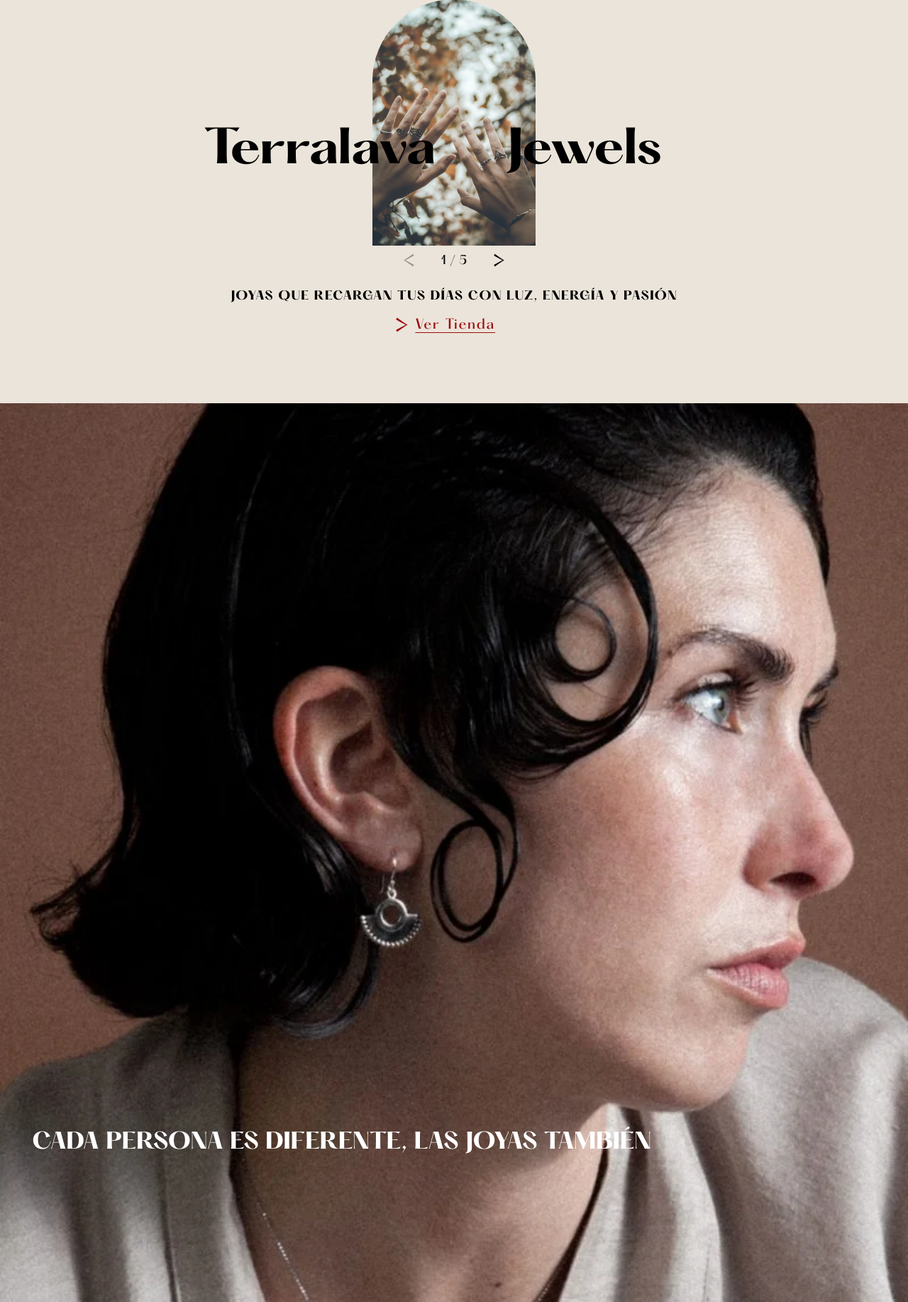
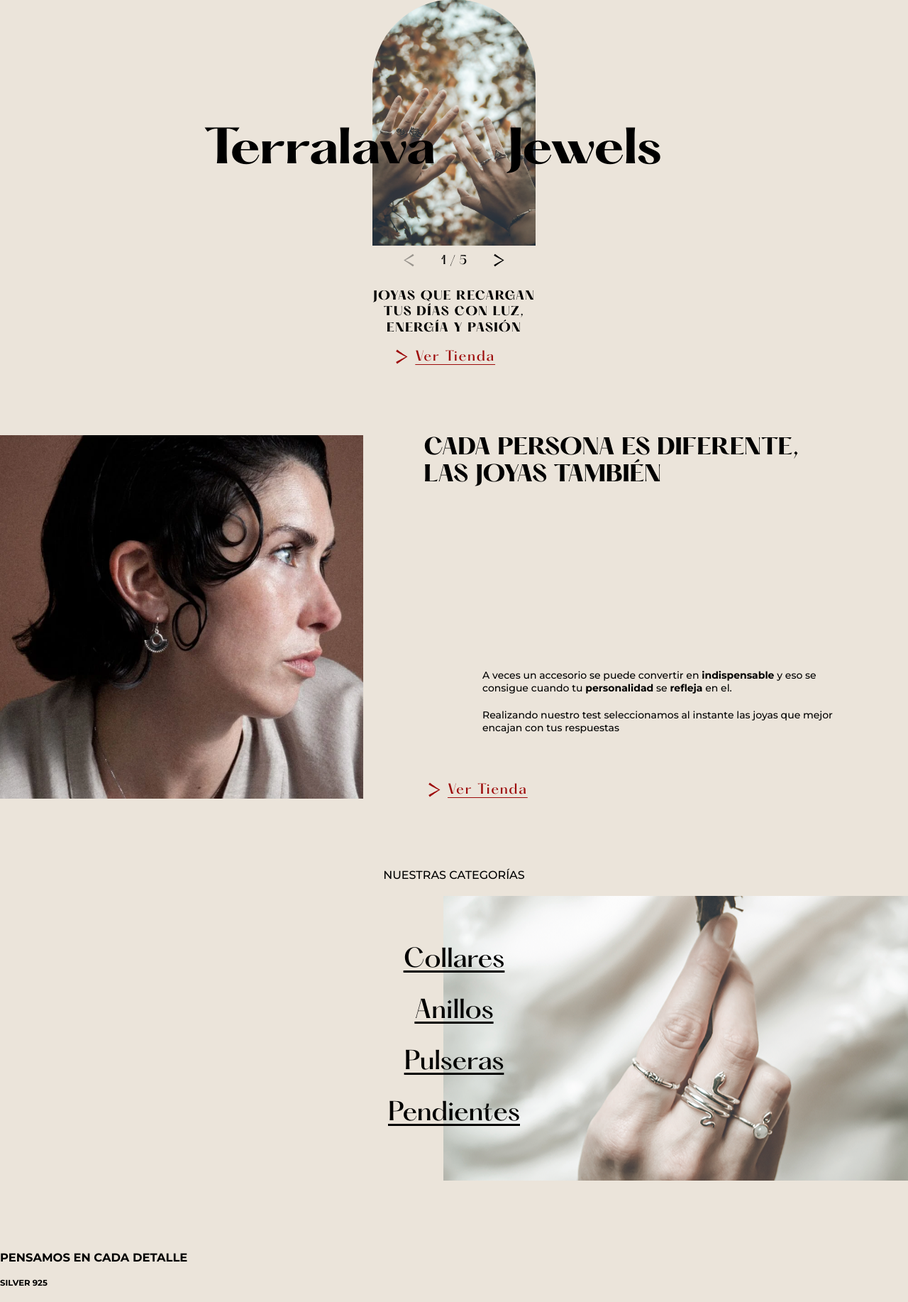
Before and after one commit to Binca-SA/terralava-beta, a PHP site: page / in a window 1280 px wide. Shown: the part 92-1926 px from the top of the page at 71% size. Run offline with PHP 8.4, Linux system fonts and the light colour scheme; grey boxes are pictures that could not be loaded.

Commit message:
layout home section

```diff
--- a/css/main.css
+++ b/css/main.css
@@ -98,9 +98,6 @@ body {
   border: 1px solid black;
   /* border-radius: 12px; */
   margin-left: -130%;
-  background-color: #ffffff01;
-  -webkit-backdrop-filter: blur(10px);
-          backdrop-filter: blur(10px);
   -webkit-transition: all 0.3s ease-in-out;
   transition: all 0.3s ease-in-out;
 }
@@ -136,6 +133,7 @@ body {
           backdrop-filter: blur(10px);
   border-top-left-radius: 12px;
   border-top-right-radius: 12px;
+  background: #ffffff01;
 }
 
 .submenu {
@@ -143,6 +141,8 @@ body {
   overflow: hidden;
   -webkit-transition: all 0.3s;
   transition: all 0.3s;
+  -webkit-backdrop-filter: blur(10px);
+          backdrop-filter: blur(10px);
   list-style: none;
   padding: 0;
   margin: 0;
@@ -444,7 +444,7 @@ body {
 }
 
 /*para desktop*/
-@media (min-width: 700px) {
+@media (min-width: 650px) {
   .contenedor-swiper {
     padding-top: 4em;
   }
@@ -556,7 +556,12 @@ body {
   }
   .intro-home__title {
     margin-bottom: 1em;
-    margin-width: 250px;
+    width: 250px;
+  }
+}
+@media (min-width: 2000px) {
+  .intro-home__title {
+    width: 433px;
   }
 }
 /*HOME-SECTION MI JOYA PERFECTA*/
@@ -568,7 +573,7 @@ body {
   font-size: 30px;
   color: white;
   position: absolute;
-  margin-top: -8.7em;
+  margin-top: -10em;
   margin-left: 45px;
   margin-right: 6.2em;
 }
@@ -589,9 +594,11 @@ body {
 /*SECTION LINKS TO THE SHOP*/
 .section-linksShop {
   background-image: url("../images/home/backgroundLinks.webp");
-  background-size: 70%;
   background-repeat: no-repeat;
-  background-position: 160% 0;
+  background-size: contain;
+  background-position: 125px 0;
+  -o-object-fit: contain;
+     object-fit: contain;
   display: -webkit-box;
   display: -ms-flexbox;
   display: flex;
@@ -628,12 +635,13 @@ body {
       -ms-flex-direction: column;
           flex-direction: column;
   margin-top: 4em;
-  margin-bottom: 7em;
+  margin-bottom: 4em;
 }
 .section-linksShop__container-links {
   text-underline-offset: 5px;
-  -ms-grid-row-align: center;
-      align-self: center;
+  -webkit-box-align: center;
+      -ms-flex-align: center;
+          align-items: center;
   list-style: none;
   padding: 0;
   margin-bottom: 1.2em;
@@ -666,6 +674,68 @@ body {
   z-index: -1;
 }
 
+@media (min-width: 700px) {
+  .section-miJoyaPerfecta {
+    display: -webkit-box;
+    display: -ms-flexbox;
+    display: flex;
+    -webkit-box-orient: horizontal;
+    -webkit-box-direction: normal;
+        -ms-flex-direction: row;
+            flex-direction: row;
+  }
+  .section-miJoyaPerfecta__image {
+    width: 40%;
+    height: auto;
+  }
+  .section-miJoyaPerfecta__title {
+    color: black;
+    position: inherit;
+    margin-top: 0;
+    margin-right: 3em;
+    width: 550px;
+  }
+  .section-miJoyaPerfecta__description {
+    margin-left: 128px;
+    width: 500px;
+    -ms-flex-item-align: end;
+        -ms-grid-row-align: end;
+        align-self: end;
+  }
+  .section-miJoyaPerfecta__description-2 {
+    margin-top: 20px;
+    width: 500px;
+    margin-left: 128px;
+    margin-bottom: 0;
+    -ms-flex-item-align: end;
+        -ms-grid-row-align: end;
+        align-self: end;
+  }
+  .section-miJoyaPerfecta__cta {
+    -ms-flex-item-align: end;
+        align-self: flex-end;
+    -ms-grid-column-align: start;
+        justify-self: start;
+  }
+
+  .container-text {
+    display: -ms-grid;
+    display: grid;
+    margin-left: 40px;
+    margin-right: 66px;
+    -ms-grid-rows: 1fr 1fr 0.25fr 0.5fr;
+    grid-template-rows: 1fr 1fr 0.25fr 0.5fr;
+  }
+
+  .section-linksShop {
+    background-position: 445px -557px;
+    background-size: auto;
+  }
+  .section-linksShop__conatiner-links {
+    margin-top: 8em;
+    margin-bottom: 8em;
+  }
+}
 .grid-shop {
   margin-right: 1.2em;
   margin-left: 1.2em;
--- a/php/home.php
+++ b/php/home.php
@@ -3,6 +3,7 @@
 <div class="section-margin">
     <section class="section-miJoyaPerfecta">
         <img class="section-miJoyaPerfecta__image" src="./images/home/homeJoyaPerfecta.webp" alt="profile model showing earrings">
+        <div class="container-text">
             <h2 class="section-miJoyaPerfecta__title">CADA PERSONA ES DIFERENTE, LAS JOYAS TAMBIÉN</h2>
             <p class="section-miJoyaPerfecta__description">A veces un accesorio se puede convertir en <b>indispensable</b> y eso se consigue cuando tu <b>personalidad</b> se <b>refleja</b> en el.</p>
             <p class="section-miJoyaPerfecta__description-2">Realizando nuestro test seleccionamos al instante las joyas que mejor encajan con tus respuestas</p>
@@ -18,6 +19,7 @@
                     </defs>
                 </svg>Ver Tienda
             </button>
+        </div>
     </section>
 
     <section class="section-margin-top">
--- a/sass/layout/_navigation.scss
+++ b/sass/layout/_navigation.scss
@@ -49,8 +49,8 @@
     /* border-radius: 12px; */
     margin-left:-130% ;
     // display: none;
-    background-color: #ffffff01;
-    backdrop-filter:blur(10px) ;
+    // background: #ffffff01;
+    // backdrop-filter:blur(10px) ;
     transition: all .3s ease-in-out;
 }
 
@@ -89,12 +89,14 @@
     backdrop-filter:blur(10px) ;
     border-top-left-radius: 12px;
     border-top-right-radius: 12px;
+    background: #ffffff01;
+    // backdrop-filter:blur(10px) ;
 }
 .submenu{
     height: 0;
     overflow: hidden;
     transition: all .3s;
-    // backdrop-filter: blur(10px);
+    backdrop-filter: blur(10px);
     list-style: none;
     padding: 0;
     margin: 0;
--- a/sass/views/_home.scss
+++ b/sass/views/_home.scss
@@ -133,7 +133,7 @@
 }
 
 /*para desktop*/
-@media (min-width:700px){
+@media (min-width:650px){
     .contenedor-swiper{
         padding-top: $molecule-margin;
     }
@@ -214,9 +214,14 @@
         &__title{
             margin: {
                 bottom: 1em;
-                width: 250px;
             }
+            width: 250px;
         }
+    }
+}
+@media (min-width:2000px){
+    .intro-home__title{
+        width: 433px;
     }
 }
 /*HOME-SECTION MI JOYA PERFECTA*/
@@ -231,7 +236,7 @@
         color: white;
         position: absolute;
         margin: {
-            top: -8.7em;
+            top:-10em;
             left: $exterior-margen;
             right:6.2em;
         }
@@ -256,13 +261,17 @@
 /*SECTION LINKS TO THE SHOP*/
 .section-linksShop{
     background-image: url('../images/home/backgroundLinks.webp');
-    background-size: 70%;
+    // background-size: 70%;
     background-repeat: no-repeat;
-    background-position: 160% 0;
+    background-size: contain;
+    background-position: 125px 0;
+    object-fit: contain;
     display: flex;
     justify-content: center;
     flex-direction: column;
     align-items:center;
+    // min-height: 445px;
+    // max-height: 770px;
     &__title{
         display: flex;
         justify-content: center;
@@ -275,13 +284,13 @@
         align-items: center;
         flex-direction:column;
         margin: {
-            top:4em;
-            bottom:7em;
+            top: 4em;
+            bottom: 4em;
         }
     }
     &__container-links{
         text-underline-offset: 5px;
-        align-self: center;
+        align-items: center;
         list-style: none;
         padding: 0;
         margin-bottom:$atom-margin;
@@ -309,3 +318,60 @@
         z-index:-1;
     }
 }
+
+@media (min-width:700px){
+    .section-miJoyaPerfecta{
+        display: flex;
+        flex-direction: row;
+        &__image{
+            width: 40%;
+            height: auto;
+        }
+        &__title{
+            color: black;
+            position: inherit;
+            margin: {
+                top: 0;
+                right: 3em;
+            }
+            width: 550px;
+        }
+        &__description{
+            margin-left: $section-margin-desk;
+            width: 500px;
+            align-self:end ;
+        }
+        &__description-2{
+            margin-top: $atom-margin-desk;
+            width: 500px;
+            margin-left: $section-margin-desk;
+            margin-bottom: 0;
+            align-self:end ;
+        }
+        &__cta{
+            align-self: flex-end;
+            justify-self: start;
+        }
+    }
+    .container-text{
+        display:grid;
+        margin-left: $organism-margin;
+        margin-right: $exterior-margen-desk;
+        grid-template-rows: 1fr 1fr .25fr .5fr;
+    }
+    // .section-linksShop{
+    //     background-size: 69%;
+    //     background-repeat: no-repeat;
+    //     background-position: 160% 100%;
+    // }
+    .section-linksShop{
+        background-position: 445px -557px;
+        background-size: auto;
+        &__conatiner-links{
+            margin: {
+                top: 8em;
+                bottom: 8em;
+            }
+        }
+    }
+}
```
Also changed, not shown: images/home/backgroundLinks.webp. Lines whose indentation alone changed are shown as unchanged.
